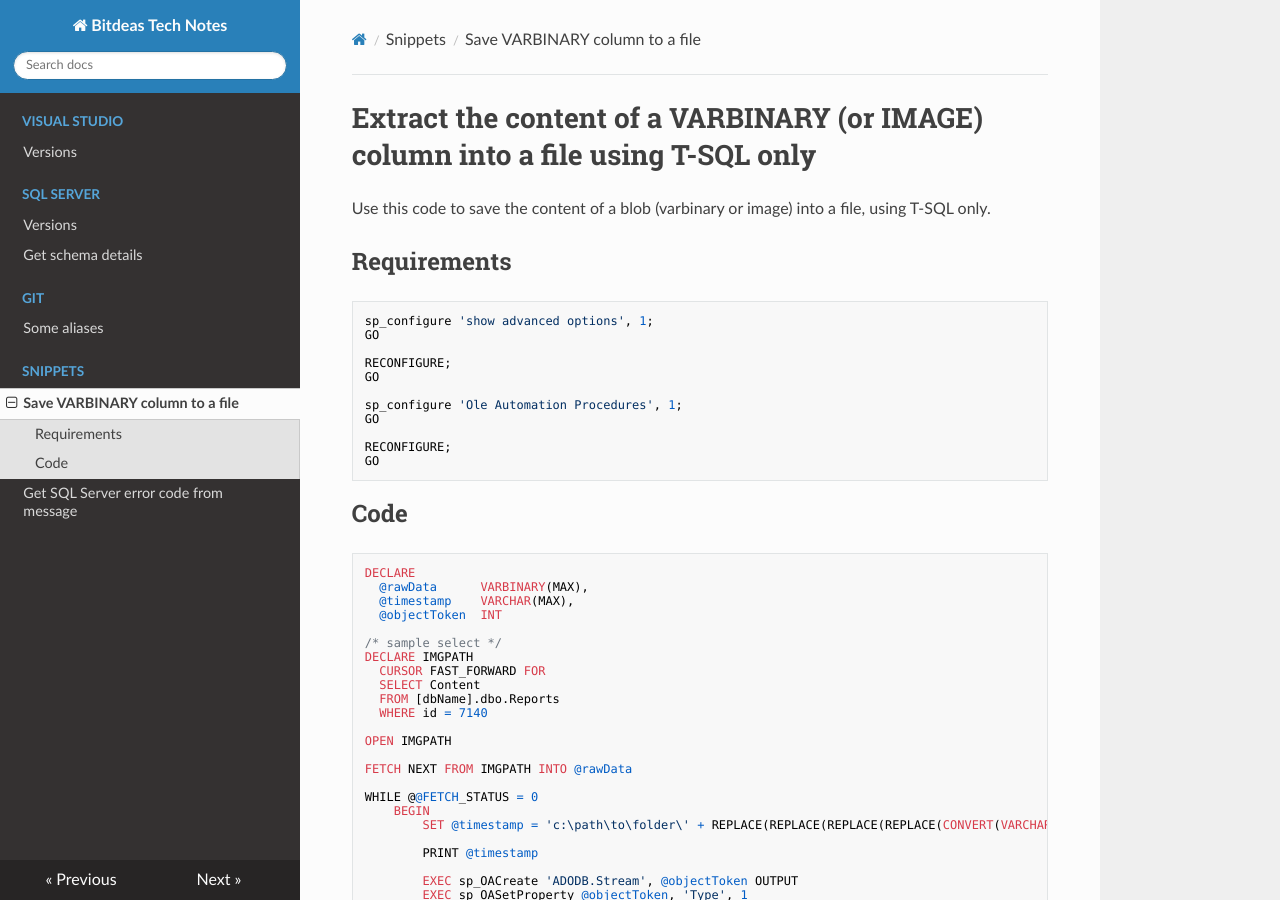
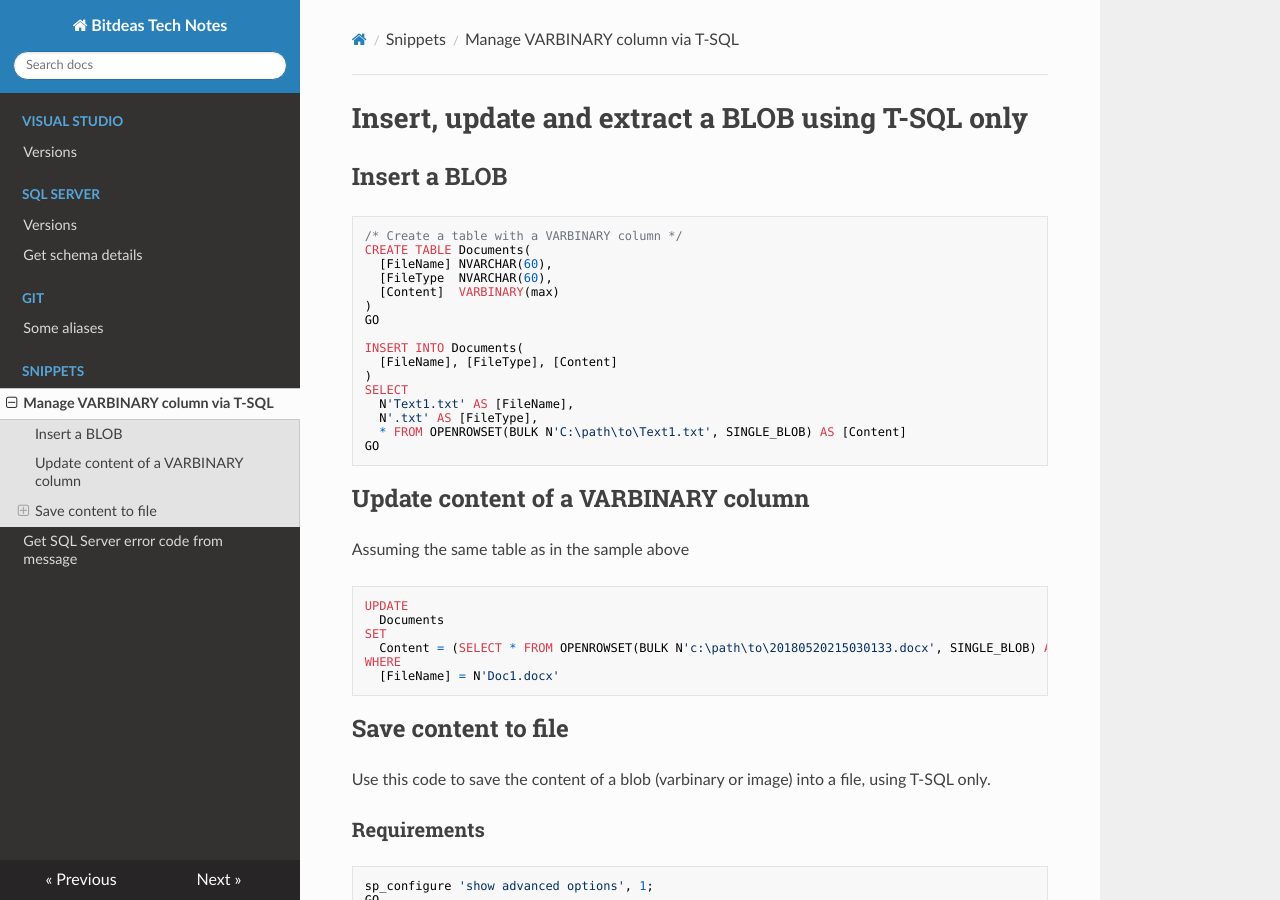
Before and after one commit to rioka/bitdeas, an MkDocs documentation site: the page built from docs/code-snippets/manage-binary-content-from-database.md, in a window 1280 px wide and 900 px high. Built offline with MkDocs 1.6.1, drawn with Linux system fonts in a browser that asks for light colours; nearby versions of some CDN libraries.

Commit message:
Extend snippet for BLOB

````diff
--- a/docs/code-snippets/extract-binary-content-from-database.md
+++ b/docs/code-snippets/manage-binary-content-from-database.md
@@ -1,14 +1,50 @@
 ---
-title: Save VARBINARY column to a file
+title: Manage VARBINARY column via T-SQL
 # tags: [sql, blob, varbinary]
 ---
 
-# Extract the content of a VARBINARY (or IMAGE) column into a file using T-SQL only
+# Insert, update and extract a BLOB using T-SQL only
 
-Use this code to save  the content of a blob (varbinary or image)
+## Insert a BLOB
+
+```SQL
+/* Create a table with a VARBINARY column */
+CREATE TABLE Documents(
+  [FileName] NVARCHAR(60),
+  [FileType  NVARCHAR(60),
+  [Content]  VARBINARY(max)
+)
+GO
+
+INSERT INTO Documents(
+  [FileName], [FileType], [Content]
+)
+SELECT
+  N'Text1.txt' AS [FileName],
+  N'.txt' AS [FileType],
+  * FROM OPENROWSET(BULK N'C:\path\to\Text1.txt', SINGLE_BLOB) AS [Content]
+GO
+```
+
+## Update content of a VARBINARY column
+
+Assuming the same table as in the sample above
+
+```SQL
+UPDATE
+  Documents
+SET
+  Content = (SELECT * FROM OPENROWSET(BULK N'c:\path\to\20180520215030133.docx', SINGLE_BLOB) AS T)
+WHERE
+  [FileName] = N'Doc1.docx'
+```
+
+## Save content to file
+
+Use this code to save the content of a blob (varbinary or image)
 into a file, using T-SQL only.
 
-## Requirements
+### Requirements
 
 ```SQL
 sp_configure 'show advanced options', 1;
@@ -24,7 +60,7 @@ RECONFIGURE;
 GO
 ```
 
-## Code
+### Code
 
 ```SQL
 DECLARE
--- a/mkdocs.yml
+++ b/mkdocs.yml
@@ -11,7 +11,7 @@ nav:
 - 'GIT':
   - GIT/aliases.md
 - 'Snippets':
-  - code-snippets/extract-binary-content-from-database.md
+  - code-snippets/manage-binary-content-from-database.md
   - code-snippets/map-error-message-to-code.md
 
 markdown_extensions:
````
